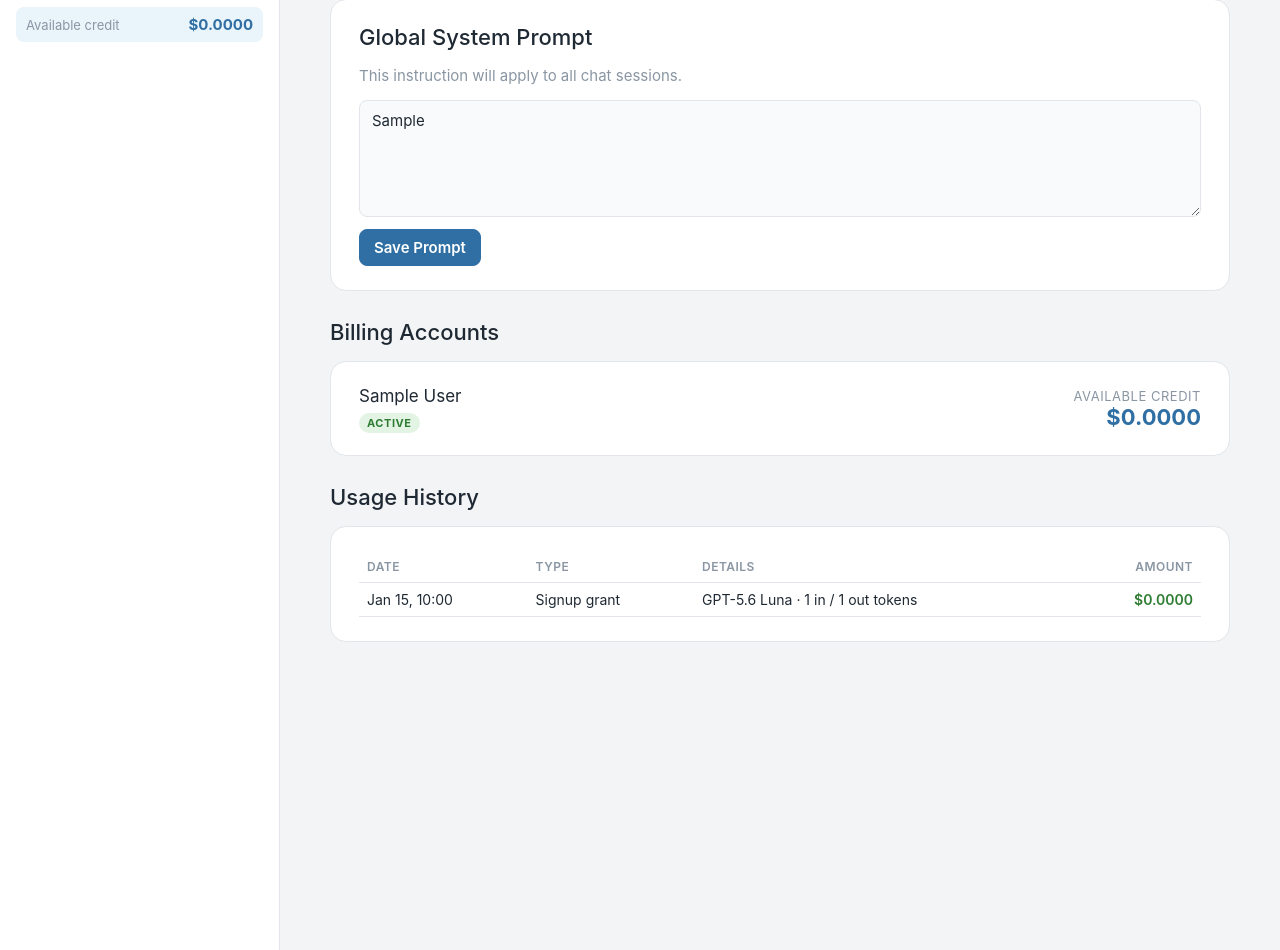
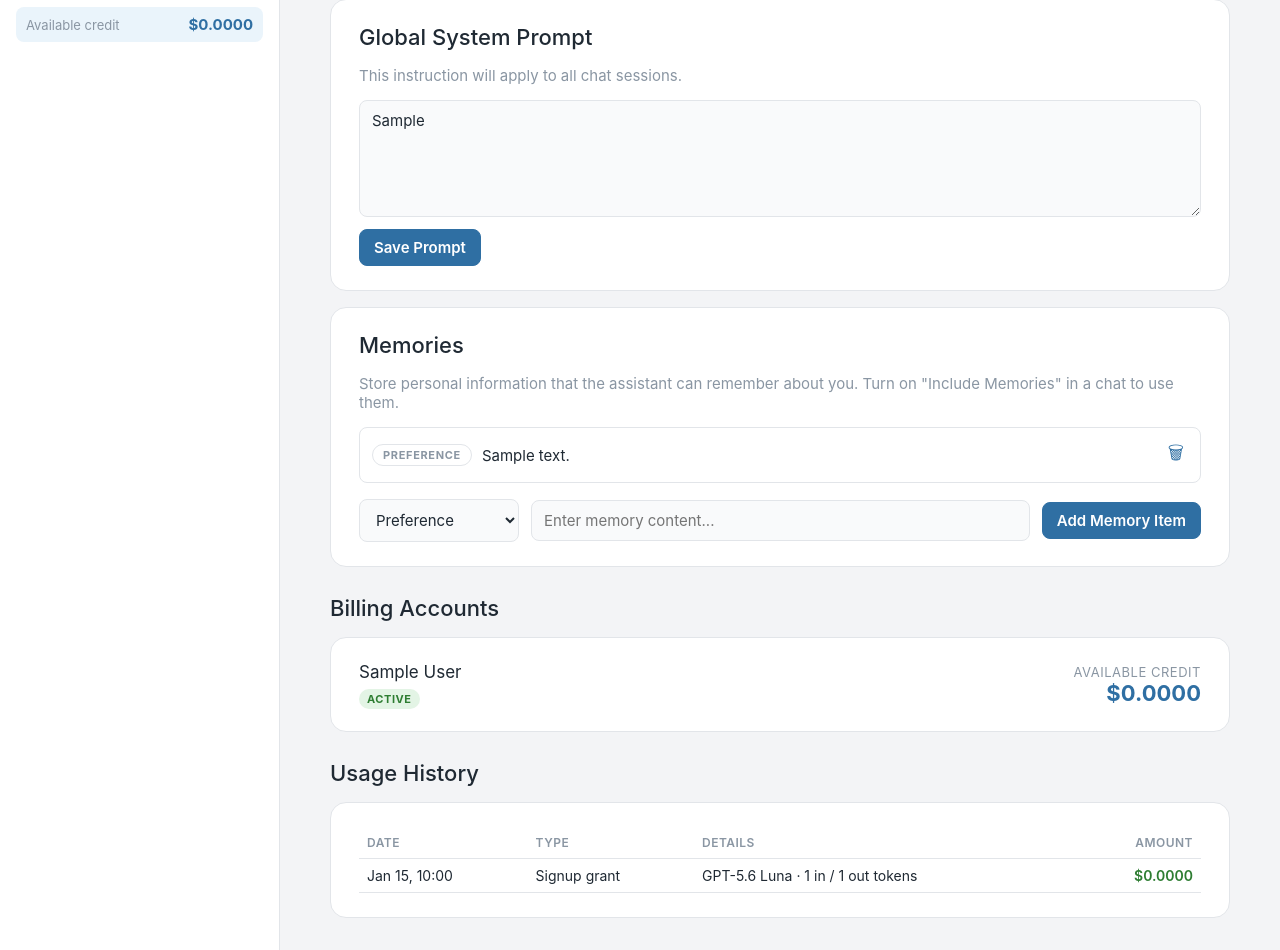
Before and after one commit to karellevanessa/litechat-midterm, a Django app: page /accounts/profile/ in a window 1280 px wide. Shown: the part 253-1203 px from the top of the page. Run offline with Django 5.2, Linux system fonts and the light colour scheme; a user stored in the database is signed in; data comes from the database, SQL or seed files in the repository; tables that the repository leaves empty hold one stand-in row (values such as "Sample post"); some libraries are stand-ins or nearby versions.

Commit message:
feat(accounts): manual memories with include toggle
Users add and delete categorized memory items on the profile page; each
session has an Include Memories switch (on by default) that appends the
memories to the system text after the global system prompt.

Co-Authored-By: Claude Opus 5.5 <noreply@anthropic.com>

```diff
--- a/accounts/forms.py
+++ b/accounts/forms.py
@@ -1,7 +1,7 @@
 from django import forms
 from django.contrib.auth.forms import AdminUserCreationForm, AuthenticationForm, BaseUserCreationForm, UserChangeForm
 
-from .models import User
+from .models import MemoryItem, User
 
 
 class AdminEmailUserCreationForm(AdminUserCreationForm):
@@ -46,3 +46,10 @@ class SystemPromptForm(forms.ModelForm):
                 attrs={"rows": 5, "placeholder": "e.g., You are a helpful assistant that..."}
             )
         }
+
+
+class MemoryItemForm(forms.ModelForm):
+    class Meta:
+        model = MemoryItem
+        fields = ("category", "content")
+        widgets = {"content": forms.TextInput(attrs={"placeholder": "Enter memory content..."})}
--- a/accounts/models.py
+++ b/accounts/models.py
@@ -44,3 +44,24 @@ class User(AbstractUser):
 
     def __str__(self):
         return self.display_name or self.email
+
+
+class MemoryItem(models.Model):
+    """A fact the user asks the assistant to remember. Sent as system text when memories are included."""
+
+    class Category(models.TextChoices):
+        PREFERENCE = "preference", "Preference"
+        PERSONAL = "personal", "Personal"
+        WORK = "work", "Work"
+        OTHER = "other", "Other"
+
+    user = models.ForeignKey(User, on_delete=models.CASCADE, related_name="memories")
+    category = models.CharField(max_length=20, choices=Category.choices, default=Category.PREFERENCE)
+    content = models.CharField(max_length=500)
+    created_at = models.DateTimeField(auto_now_add=True)
+
+    class Meta:
+        ordering = ["created_at", "id"]
+
+    def __str__(self):
+        return f"[{self.get_category_display()}] {self.content}"
--- a/accounts/urls.py
+++ b/accounts/urls.py
@@ -7,6 +7,8 @@ from .forms import EmailAuthenticationForm
 urlpatterns = [
     path("signup/", views.signup, name="signup"),
     path("profile/", views.profile, name="profile"),
+    path("profile/memories/", views.add_memory, name="add_memory"),
+    path("profile/memories/<int:pk>/delete/", views.delete_memory, name="delete_memory"),
     path("profile/system-prompt/", views.save_system_prompt, name="save_system_prompt"),
     path(
         "login/",
--- a/accounts/views.py
+++ b/accounts/views.py
@@ -2,13 +2,13 @@ from django.contrib.auth import login
 from django.contrib.auth.decorators import login_required
 from django.db import transaction
 from django.contrib import messages
-from django.shortcuts import redirect, render
+from django.shortcuts import get_object_or_404, redirect, render
 from django.views.decorators.http import require_POST
 
 from billing.models import LedgerEntry
 from billing.services import format_balance, get_balance, open_personal_account
 
-from .forms import SignupForm, SystemPromptForm
+from .forms import MemoryItemForm, SignupForm, SystemPromptForm
 
 USAGE_HISTORY_LIMIT = 50
 
@@ -39,7 +39,13 @@ def profile(request):
     return render(
         request,
         "accounts/profile.html",
-        {"accounts": accounts, "entries": entries, "prompt_form": SystemPromptForm(instance=request.user)},
+        {
+            "accounts": accounts,
+            "entries": entries,
+            "prompt_form": SystemPromptForm(instance=request.user),
+            "memory_form": MemoryItemForm(),
+            "memories": request.user.memories.all(),
+        },
     )
 
 
@@ -53,3 +59,25 @@ def save_system_prompt(request):
     else:
         messages.error(request, " ".join(form.errors.get("global_system_prompt", ["Could not save the prompt."])))
     return redirect("profile")
+
+
+@login_required
+@require_POST
+def add_memory(request):
+    form = MemoryItemForm(request.POST)
+    if form.is_valid():
+        memory = form.save(commit=False)
+        memory.user = request.user
+        memory.save()
+        messages.success(request, "Memory added.")
+    else:
+        messages.error(request, "Could not add the memory. Check that it is not empty.")
+    return redirect("profile")
+
+
+@login_required
+@require_POST
+def delete_memory(request, pk):
+    get_object_or_404(request.user.memories, pk=pk).delete()
+    messages.success(request, "Memory deleted.")
+    return redirect("profile")
--- a/chat/models.py
+++ b/chat/models.py
@@ -6,6 +6,7 @@ class ChatSession(models.Model):
     user = models.ForeignKey(settings.AUTH_USER_MODEL, on_delete=models.CASCADE, related_name="chat_sessions")
     title = models.CharField(max_length=200, blank=True)
     ai_model = models.ForeignKey("billing.AIModel", on_delete=models.SET_NULL, null=True, blank=True, related_name="+")
+    include_memories = models.BooleanField(default=True)
     created_at = models.DateTimeField(auto_now_add=True)
     updated_at = models.DateTimeField(auto_now=True)
 
--- a/chat/urls.py
+++ b/chat/urls.py
@@ -12,5 +12,6 @@ urlpatterns = [
     path("sessions/<int:pk>/rename/", views.session_rename, name="session_rename"),
     path("sessions/<int:pk>/delete/", views.session_delete, name="session_delete"),
     path("sessions/<int:pk>/model/", views.session_set_model, name="session_set_model"),
+    path("sessions/<int:pk>/memories/", views.session_toggle_memories, name="session_toggle_memories"),
     path("sessions/<int:pk>/send/", views.send, name="send"),
 ]
--- a/static/css/app.css
+++ b/static/css/app.css
@@ -136,3 +136,18 @@ input[type=text], input[type=email], input[type=password], textarea, select {
 .usage .neg { color: var(--text); }
 .usage .pos { color: var(--ok); font-weight: 600; }
 @media (max-width: 760px) { .facts { grid-template-columns: 1fr; row-gap: 4px; } .facts dd { margin-bottom: 8px; } }
+
+/* Memories */
+.center { text-align: center; }
+.memory-list { list-style: none; padding: 0; margin: 0 0 16px; display: flex; flex-direction: column; gap: 8px; }
+.memory-list li { display: flex; align-items: center; gap: 10px; border: 1px solid var(--border); border-radius: 8px; padding: 8px 12px; }
+.memory-list form { margin: 0 0 0 auto; }
+.memory-text { flex: 1; }
+.memory-form { display: grid; grid-template-columns: 160px 1fr auto; gap: 12px; align-items: center; margin-top: 12px; }
+@media (max-width: 760px) { .memory-form { grid-template-columns: 1fr; } }
+.toggle { display: inline-flex; align-items: center; gap: 8px; border: 1px solid var(--border); background: var(--panel); border-radius: 999px; padding: 5px 8px 5px 14px; cursor: pointer; font: inherit; font-size: 13px; color: var(--muted); }
+.toggle.on { background: var(--blue-softer); border-color: #b9d6ec; color: var(--blue); }
+.switch { width: 34px; height: 20px; border-radius: 999px; background: #cfd6dd; position: relative; transition: background .15s; }
+.switch::after { content: ""; position: absolute; top: 2px; left: 2px; width: 16px; height: 16px; border-radius: 50%; background: #fff; transition: left .15s; }
+.toggle.on .switch { background: #7fb2d9; }
+.toggle.on .switch::after { left: 16px; }
--- a/templates/accounts/profile.html
+++ b/templates/accounts/profile.html
@@ -20,6 +20,32 @@
       {% csrf_token %}
       {{ prompt_form.global_system_prompt }}
       <div><button class="btn primary" type="submit">Save Prompt</button></div>
+    </form>
+  </section>
+
+  <section class="card">
+    <h2>Memories</h2>
+    <p class="muted">Store personal information that the assistant can remember about you. Turn on "Include Memories" in a chat to use them.</p>
+    {% if memories %}
+    <ul class="memory-list">
+      {% for m in memories %}
+      <li>
+        <span class="tier">{{ m.get_category_display }}</span>
+        <span class="memory-text">{{ m.content }}</span>
+        <form method="post" action="{% url 'delete_memory' m.pk %}">{% csrf_token %}
+          <button class="icon-btn" title="Delete" aria-label="Delete memory">&#128465;</button>
+        </form>
+      </li>
+      {% endfor %}
+    </ul>
+    {% else %}
+    <p class="muted center"><em>No memory items yet. Add your first one below.</em></p>
+    {% endif %}
+    <form method="post" action="{% url 'add_memory' %}" class="memory-form">
+      {% csrf_token %}
+      {{ memory_form.category }}
+      {{ memory_form.content }}
+      <button class="btn primary" type="submit">Add Memory Item</button>
     </form>
   </section>
 
--- /dev/null
+++ b/templates/chat/partials/memory_toggle.html
@@ -0,0 +1,5 @@
+<button type="button" class="toggle {% if current.include_memories %}on{% endif %}" id="memory-toggle"
+        hx-post="{% url 'chat:session_toggle_memories' current.pk %}" hx-swap="outerHTML"
+        role="switch" aria-checked="{{ current.include_memories|yesno:'true,false' }}">
+  Include Memories <span class="switch"></span>
+</button>
--- a/templates/chat/session.html
+++ b/templates/chat/session.html
@@ -27,6 +27,7 @@
     <div class="toolbar">
       <span class="muted">Model</span>
       {% include "chat/partials/model_button.html" %}
+      {% include "chat/partials/memory_toggle.html" %}
     </div>
     <div class="input-row">
       <textarea name="content" id="content" rows="1" placeholder="Type a message..." required></textarea>
```
Also changed, not shown: accounts/tests.py (+20 -0 lines), chat/tests/test_chat.py (+27 -0 lines), chat/views.py (+19 -3 lines), doc/plan/1790658286_litechat-mvp.md (+1 -1 lines), accounts/migrations/0003_memory_item.py (added), chat/migrations/0002_session_include_memories.py (added).
